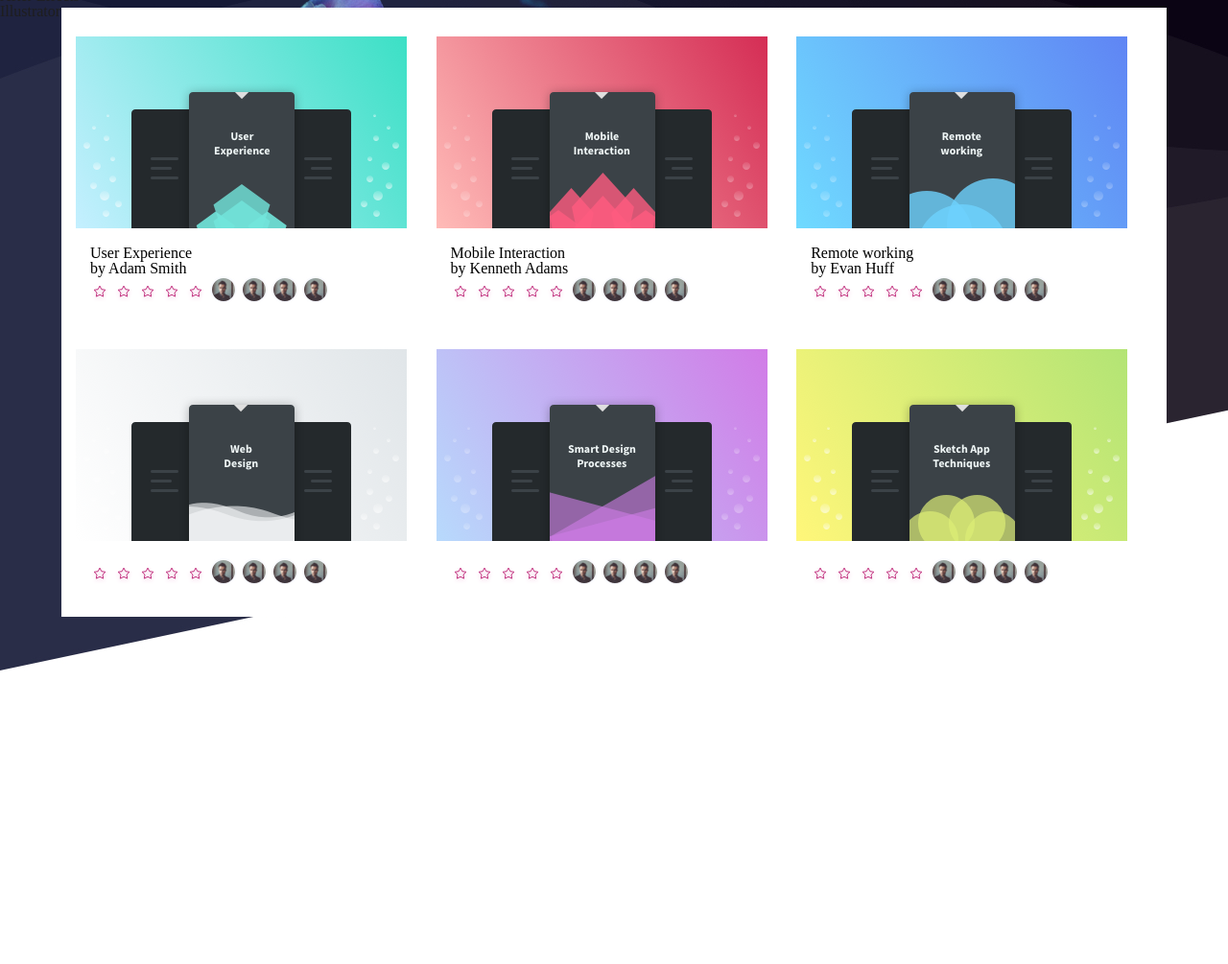
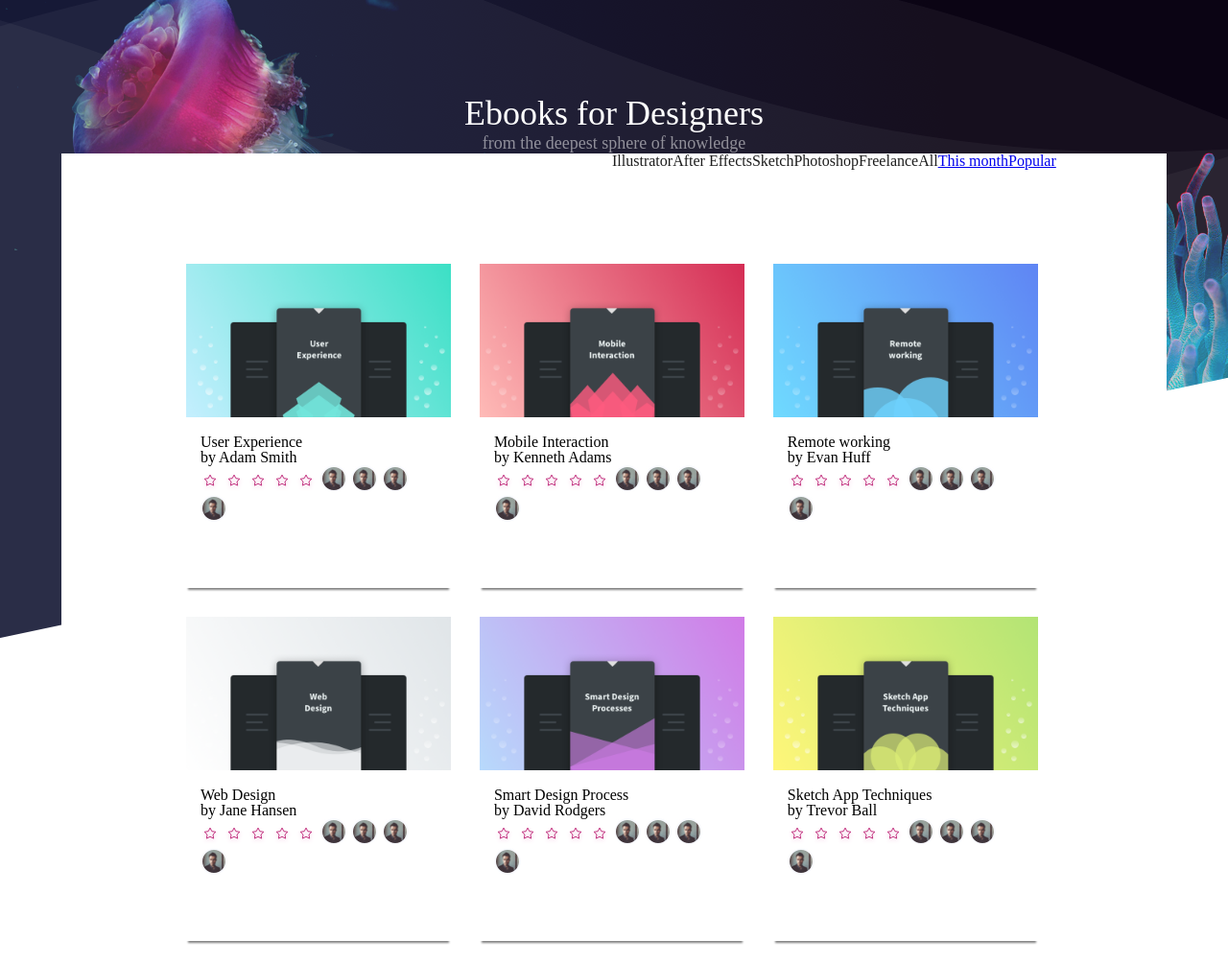
Before and after one commit to MrObele/microverse-collaborative-project, a plain HTML site: page index.html in a window 1280 px wide. Shown: the part 124-1129 px from the top of the page at 96% size. Before the commit the page ends 823 px from the top, so only its background shows below. Drawn offline with Linux system fonts and the light colour scheme.

Commit message:
css continuing

```diff
--- a/assets/stylesheets/style.css
+++ b/assets/stylesheets/style.css
@@ -4,6 +4,10 @@
 
 nav {
   float: right;
+}
+
+.clear-float {
+  clear: both;
 }
 
 nav>a {
@@ -18,24 +22,68 @@ li>a {
 
 body{
   box-sizing: border-box;
-   width: 100%;
-  height: 823px;
-  background:url("../images/background-image.jpg");
-  background-size: cover;
-  background-repeat: no-repeat;
+
+  width: 100%;
+  background:url("../images/background-image.png");
 
 
+  background-position: top center;
+  background-repeat: no-repeat;
+  height: 100%;
+
+
+}
+
+
+section.top-section {
+  margin-top: 15%;
+  text-align: center;
+}
+
+section.top-section h1 {
+  font-family: SourceSerifPro;
+  font-size: 36px;
+  font-weight: normal;
+  font-style: normal;
+  font-stretch: normal;
+  line-height: normal;
+  letter-spacing: normal;
+  text-align: center;
+  color: #ffffff;
+}
+
+section.top-section  h3 {
+  opacity: 0.5;
+  font-family: SourceSerifPro;
+  font-size: 18px;
+  font-weight: normal;
+  font-style: normal;
+  font-stretch: normal;
+  line-height: normal;
+  letter-spacing: normal;
+  text-align: center;
+  color: #ffffff;
 }
 
 .container{
   display: flex;
   flex-wrap: wrap;
-  padding-top: 15px;
-  width: 90%;
+
+ width: 80%;
   height: auto;
   margin: 0 auto;
+
+}
+
+.container-fluid {
+  margin: 0 auto;
+  width: 90%;
   background-color:#ffffff;
 }
+ ul a {
+   float: right;
+ }
+
 .top-main{
   height: 100px;
   width: 100%;
@@ -43,8 +91,18 @@ body{
 
 .box{
   width: 30%;
-  padding: 15px;
+  margin: 1.6%;
+  height: 338.32px;
+  background-color: #ffffff;
+  box-shadow: 0 4px 2px -2px gray;
+
 }
 .content{
   padding: 15px;
+  height: 50%;
+
 }
+
+.box>img {
+  width: 100%;
+}
--- a/index.html
+++ b/index.html
@@ -24,6 +24,8 @@
     </nav>
   </header>
 
+<div class="clear-float"></div>
+
   <main>
     <section class="top-section">
       <h1>Ebooks for Designers</h1>
@@ -31,6 +33,10 @@
   </section>
 
     <section>
+        <div class="container-fluid">
+
+      <div class="container">
+
           <div class="top-main">
               <ul>
                   <a href="#">Popular</a>
@@ -45,7 +51,6 @@
                   <li><a href="">Illustrator</a></li>
                 </ul>
           </div>
-      <div class="thumbnails container">
 
 
           <div class="box">
@@ -108,8 +113,8 @@
                 <div class="box">
                   <img src="./assets/images/cover_3.png" alt="cover">
                   <div class="content">
-                    <h3></h3>
-                    <h6></h6>
+                    <h3>Web Design</h3>
+                    <h6>by Jane Hansen</h6>
                     <img src="./assets/images/star.svg" alt="star">
                     <img src="./assets/images/star.svg" alt="star">
                     <img src="./assets/images/star.svg" alt="star">
@@ -127,8 +132,8 @@
                   <div class="box">
                     <img src="./assets/images/cover_2.png" alt="cover">
                     <div class="content">
-                      <h3></h3>
-                      <h6></h6>
+                      <h3>Smart Design Process</h3>
+                      <h6>by David Rodgers</h6>
                       <img src="./assets/images/star.svg" alt="star">
                       <img src="./assets/images/star.svg" alt="star">
                       <img src="./assets/images/star.svg" alt="star">
@@ -146,8 +151,8 @@
                     <div class="box">
                       <img src="./assets/images/cover.png" alt="cover">
                       <div class="content">
-                        <h3></h3>
-                        <h6></h6>
+                        <h3>Sketch App Techniques</h3>
+                        <h6>by Trevor Ball</h6>
                         <img src="./assets/images/star.svg" alt="star">
                         <img src="./assets/images/star.svg" alt="star">
                         <img src="./assets/images/star.svg" alt="star">
@@ -163,6 +168,8 @@
                       </div>
       </div>
 
+      </div>
+
 
     </section>
     <section>
```
Lines whose indentation alone changed are shown as unchanged.
